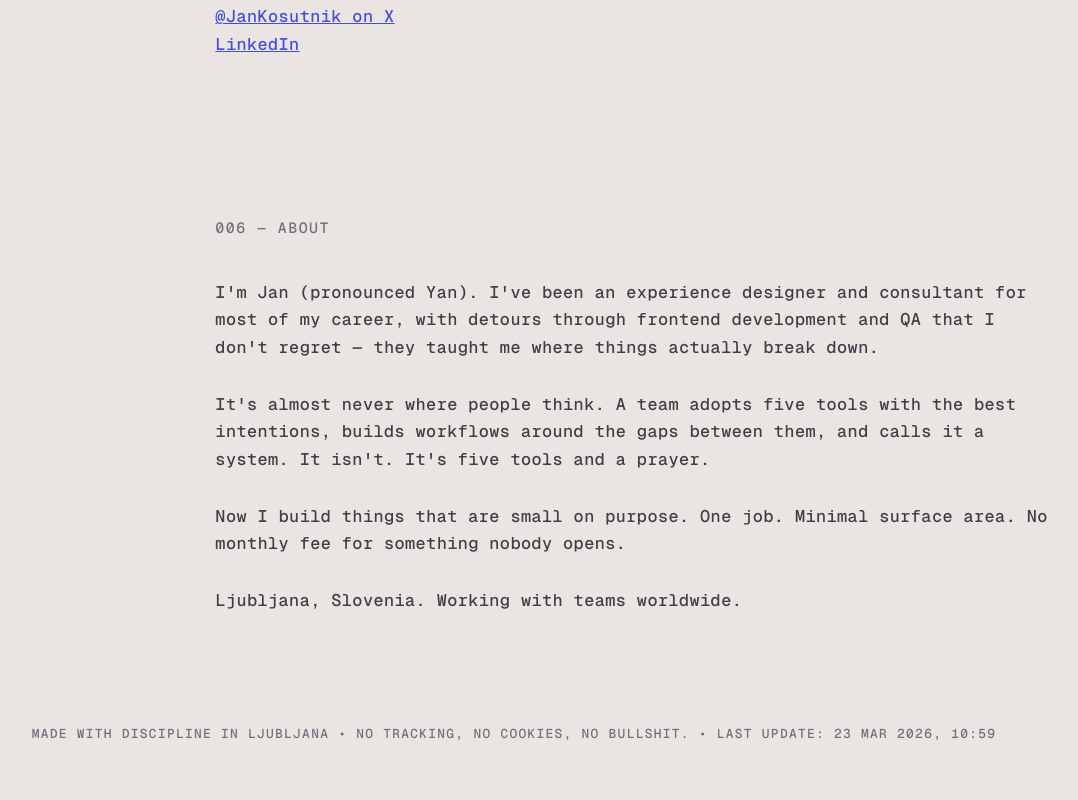
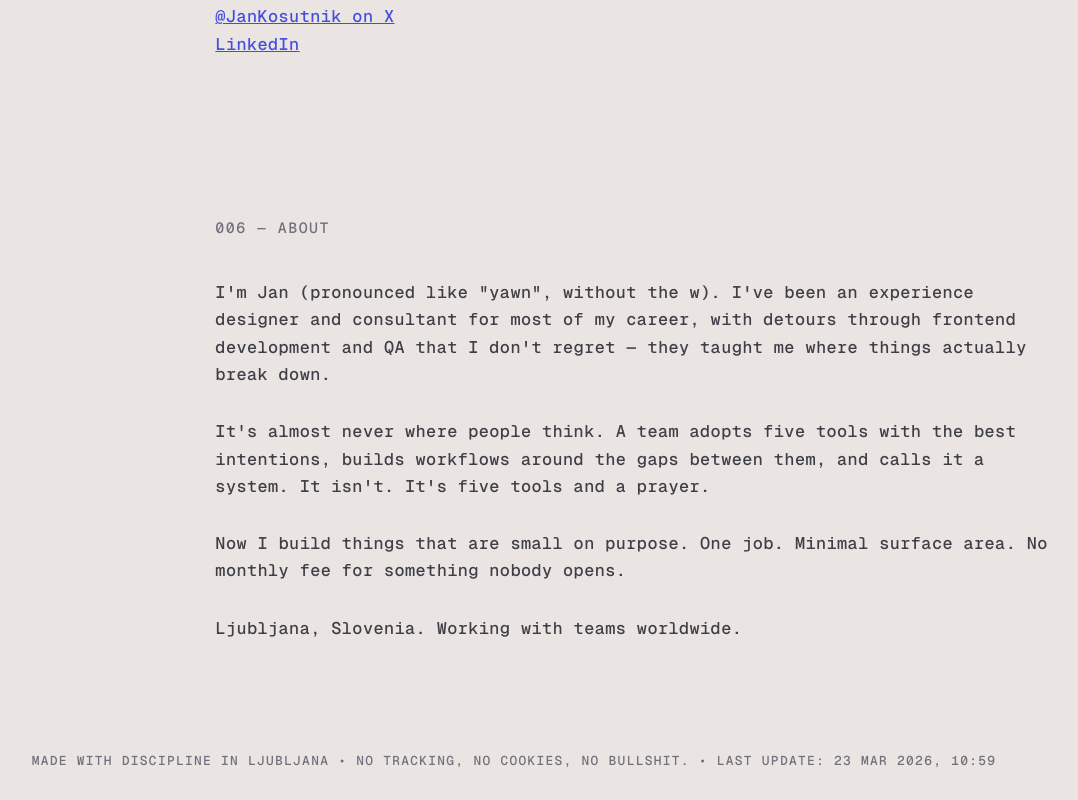
Before and after one commit to JanKosutnik/Kosutnik, a Next.js app: page / in a window 1280 px wide. Shown: the part 3473-4273 px from the top of the page, without its empty margins (8-1086 px from the left). Before the commit the page ends 4246 px from the top, so only its background shows below. Built offline with nearby package versions, Linux system fonts and the light colour scheme.

Commit message:
Update Jan pronunciation to yawn version

```diff
--- a/app/page.tsx
+++ b/app/page.tsx
@@ -191,7 +191,7 @@ export default function Home() {
           <p className={LABEL}>006 — ABOUT</p>
           <div className={BODY}>
             <p>
-              I'm Jan (pronounced Yan). I've been an experience designer and consultant for most of my
+              I'm Jan (pronounced like "yawn", without the w). I've been an experience designer and consultant for most of my
               career, with detours through frontend development and QA that I don't regret — they taught
               me where things actually break down.
             </p>
```
